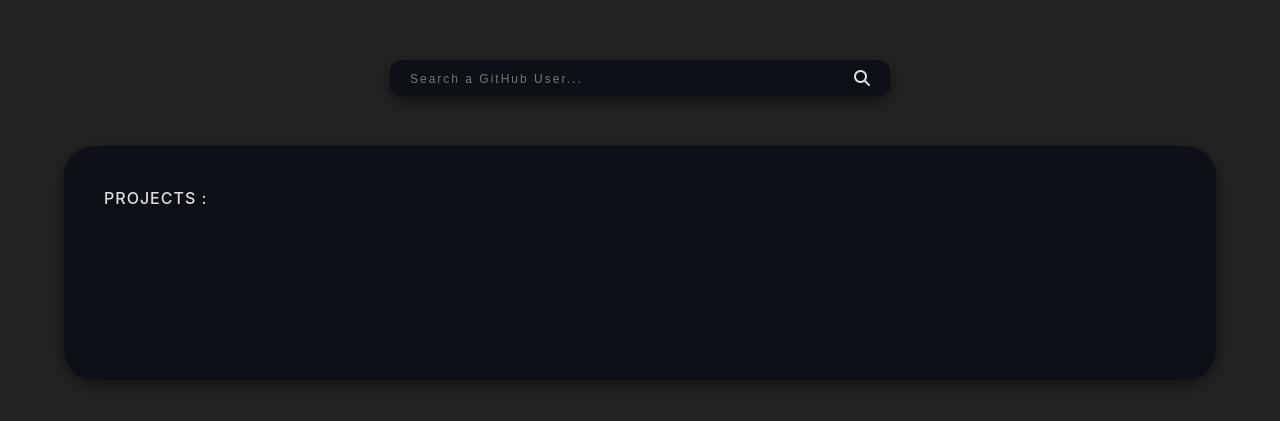
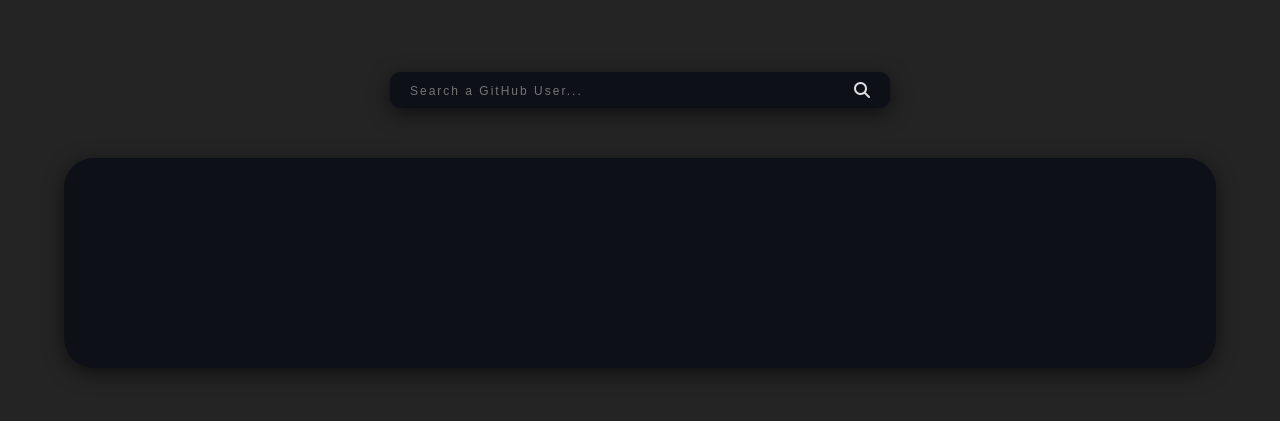
Before and after one commit to Ayoub-EDAHLOULI/Github-User-App, a website built with Vite: page index.html in a window 1280 px wide. Shown: the part 155-576 px from the top of the page. Built offline with nearby package versions, Linux system fonts and the light colour scheme.

Commit message:
Simple Modification

```diff
--- a/index.html
+++ b/index.html
@@ -18,41 +18,11 @@
       </form>
       <div class="container">
         <div class="left-side">
-          <!-- <img src="./79193310.jpg" alt="">
-          <div class="body">
-            <h2 class="name">Ayoub EDAHLOULI</h2>
-            <p class="desc">I'm a software developer with a strong passion for creating visually appealing and user-friendly websites.\r\n\r\n👨‍💻 I’m currently working on web development tec</p>
-            <div class="follow">
-              <i class="fa-solid fa-users"></i>
-              <div class="followers">
-                <span>2</span>
-                <h4>followers</h4>
-              </div>
-              <div class="following">
-                <span>2</span>
-                <h4>following</h4>
-              </div>
-            </div>
-          </div> -->
         </div>
         <div class="right-side">
-          <h4 class="head">Projects :</h4>
+          <h4 class="head"></h4>
           <div class="projects">
             <div class="cards">
-              <!-- <div class="card">
-                <div class="projectInfo">
-                  <i class="fa-regular fa-folder"></i>
-                  <a href="">Biznus---Retail-Website-Template</a>
-                  <div class="private">
-                    <h4>Public</h4>
-                  </div>
-                </div>
-                <div class="tools">
-                  <div class="shape"></div>
-                  <h4>HTML</h4>
-                </div>
-              </div> -->
-
             </div>
           </div>
         </div>
```
